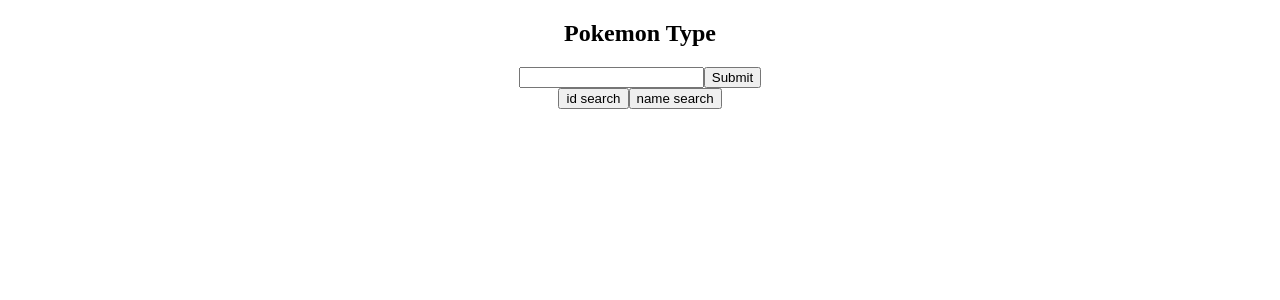
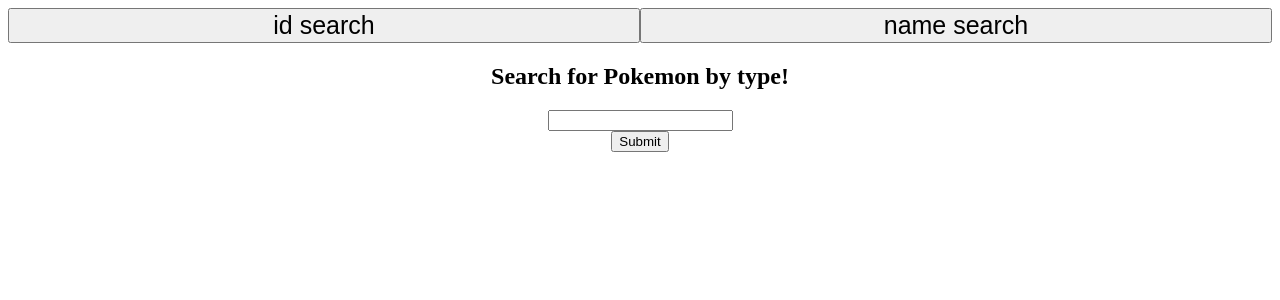
Before and after one commit to tylersullivan21/DIG4503, a Next.js app in the folder lab9/: page /typesearch in a window 1280 px wide. Shown: the top 300 px of the page. Built offline with nearby package versions, Linux system fonts and the light colour scheme.

Commit message:
pages styled and connected

```diff
--- a/lab9/components/TypeSearch/TypeSearch.module.css
+++ b/lab9/components/TypeSearch/TypeSearch.module.css
@@ -18,3 +18,26 @@
     color:white;
     font-size: 30px;
 }
+
+
+
+
+.nav{
+    display: grid;
+    grid-template-columns: 1fr 1fr;
+    grid-template-areas: "leftlink rightlink";
+}
+
+.leftlink{
+    grid-area: leftlink;
+    font-size: 25px;
+    font-weight: 500px;
+    justify-self: center;
+}
+
+.rightlink{
+    grid-area: rightlink;
+    font-size: 25px;
+    font-weight: 500px;
+    justify-self: center;
+}
--- a/lab9/components/TypeSearch/index.js
+++ b/lab9/components/TypeSearch/index.js
@@ -1,4 +1,6 @@
 /*import styles from"./TypeSearch.module.css";*/
+import styles from"./TypeSearch.module.css";
+import Link from "next/link"
 class TypeSearch extends React.Component{
     readType = (event) => {
      event.preventDefault();
@@ -19,11 +21,18 @@
    render() {
        return(
            <div>
-
-                <h2>Pokemon Type</h2>
+                 <div className={styles.nav}>
+      <Link href="/idsearch">
+      <button><a className={styles.rightlink} >id search</a></button>
+          </Link>
+          <Link href="/namesearch">
+          <button><a className={styles.rightlink} >name search</a></button>
+          </Link>
+          </div>
+                <h2>Search for Pokemon by type!</h2>
                 <form >
                    <input id="type" type="text" />
-                   <button onClick={this.readType}>Submit</button>
+                   <br></br>                   <button onClick={this.readType}>Submit</button>
                </form>
 
            </div>
--- a/lab9/pages/typesearch.js
+++ b/lab9/pages/typesearch.js
@@ -26,14 +26,9 @@
         <Head>
         <title>This is the Type Search page!</title>
       </Head>
-      <div className={styles.nav}>
-      <Link href="/idsearch">
-      <button><a className={styles.rightlink} >id search</a></button>
-          </Link>
-          <Link href="/namesearch">
-          <button><a className={styles.rightlink} >name search</a></button>
-          </Link>
-          </div>
+
+
+
         <table className={styles.container}>
           <tbody className={styles.table}>
           {
```
